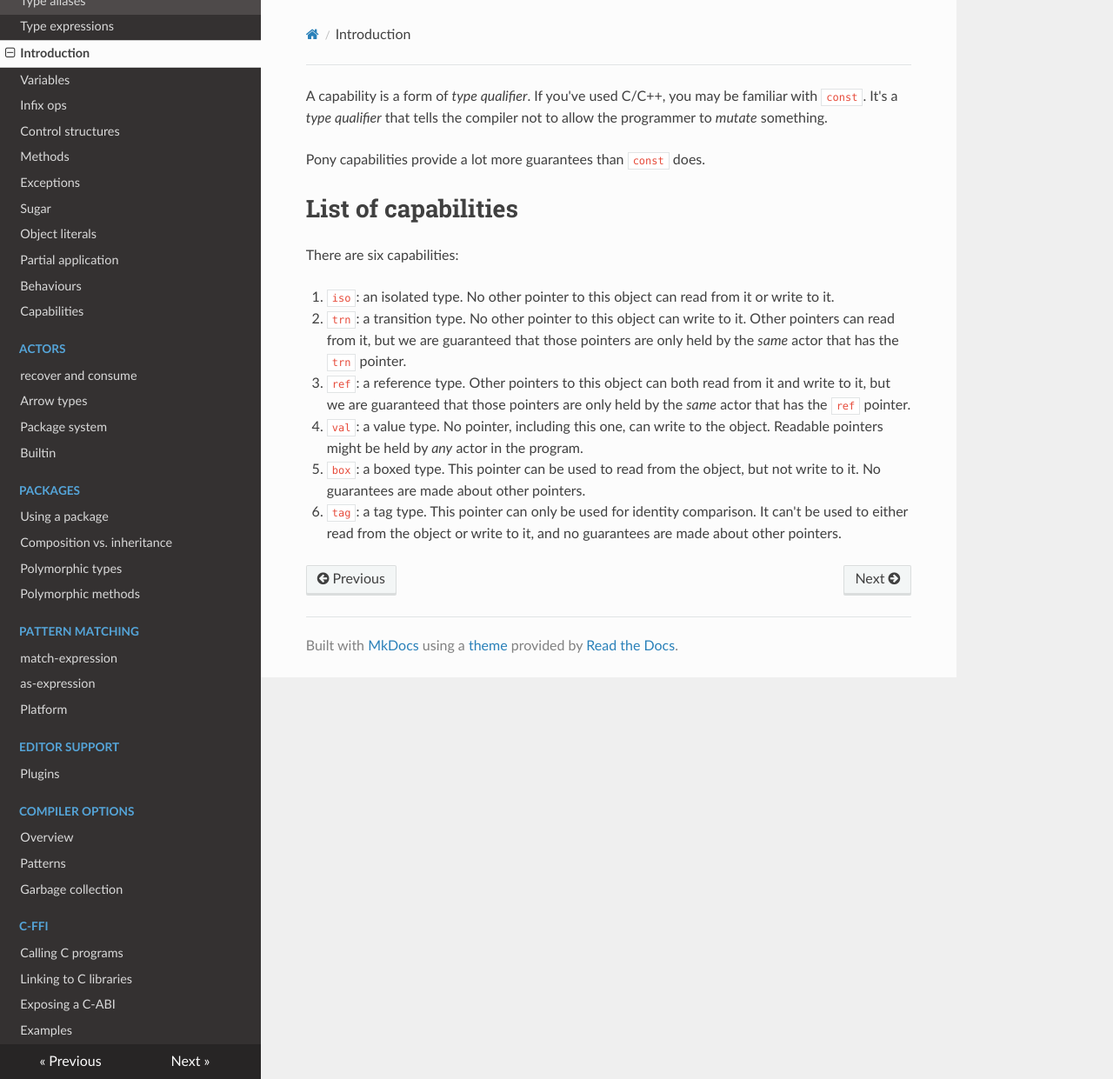
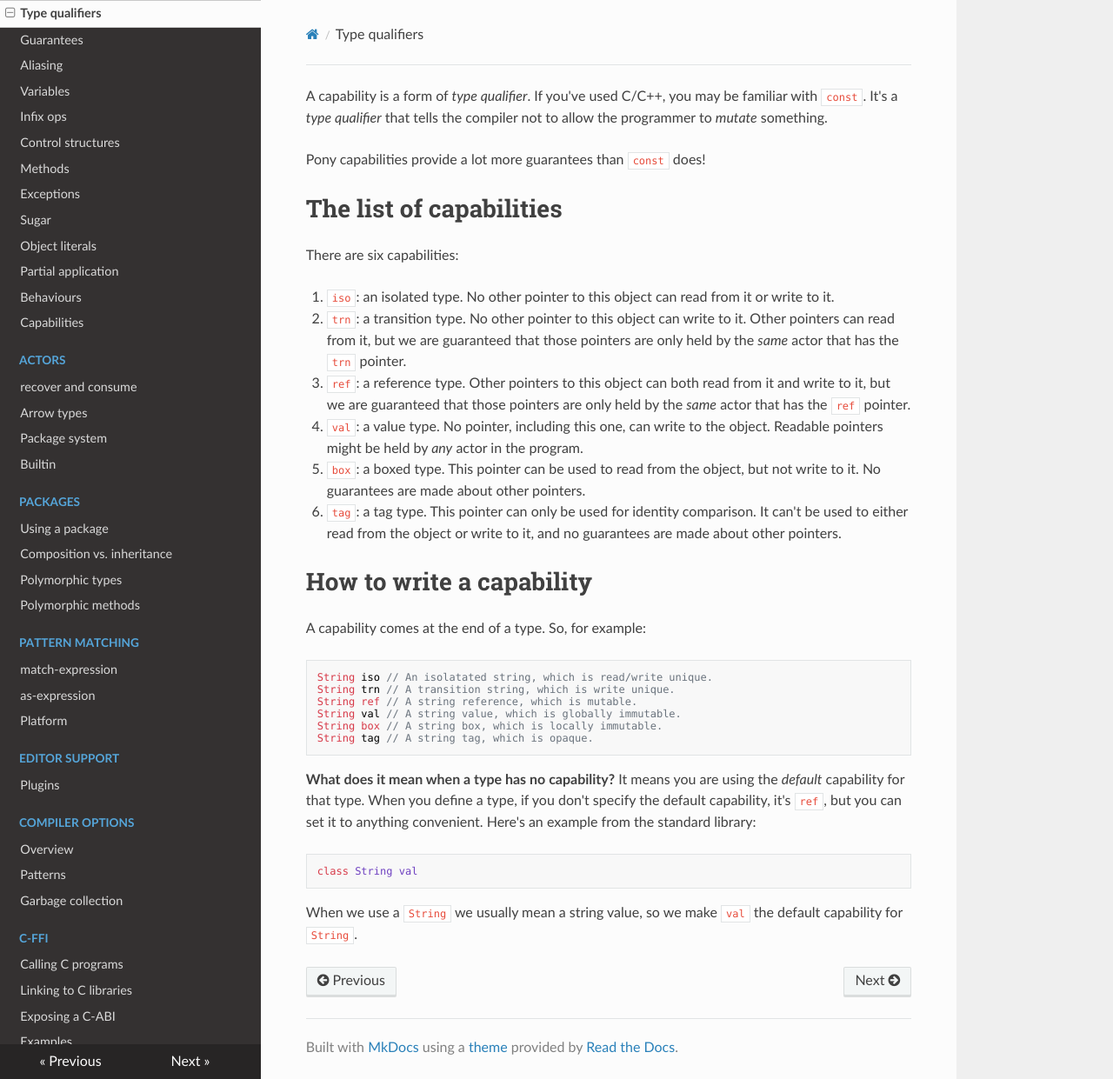
Before and after one commit to ponylang/pony-tutorial, an MkDocs documentation site: the page built from docs/capabilities/type-qualifiers.md, in a window 1280 px wide and 1241 px high. Shown: the whole window at 87% size. Built offline with MkDocs 1.6.1, drawn with Linux system fonts in a browser that asks for light colours; nearby versions of some CDN libraries; old or Windows-style settings are respelled for this version of MkDocs.

Commit message:
initial capabilities docs

````diff
--- a/docs/capabilities/introduction.md
+++ b/docs/capabilities/type-qualifiers.md
@@ -1,8 +1,8 @@
 A capability is a form of _type qualifier_. If you've used C/C++, you may be familiar with `const`. It's a _type qualifier_ that tells the compiler not to allow the programmer to _mutate_ something.
 
-Pony capabilities provide a lot more guarantees than `const` does.
+Pony capabilities provide a lot more guarantees than `const` does!
 
-# List of capabilities
+# The list of capabilities
 
 There are six capabilities:
 
@@ -12,3 +12,24 @@ There are six capabilities:
 4. `val`: a value type. No pointer, including this one, can write to the object. Readable pointers might be held by _any_ actor in the program.
 5. `box`: a boxed type. This pointer can be used to read from the object, but not write to it. No guarantees are made about other pointers.
 6. `tag`: a tag type. This pointer can only be used for identity comparison. It can't be used to either read from the object or write to it, and no guarantees are made about other pointers.
+
+# How to write a capability
+
+A capability comes at the end of a type. So, for example:
+
+```
+String iso // An isolatated string, which is read/write unique.
+String trn // A transition string, which is write unique.
+String ref // A string reference, which is mutable.
+String val // A string value, which is globally immutable.
+String box // A string box, which is locally immutable.
+String tag // A string tag, which is opaque.
+```
+
+__What does it mean when a type has no capability?__ It means you are using the _default_ capability for that type. When you define a type, if you don't specify the default capability, it's `ref`, but you can set it to anything convenient. Here's an example from the standard library:
+
+```
+class String val
+```
+
+When we use a `String` we usually mean a string value, so we make `val` the default capability for `String`.
--- a/mkdocs.yml
+++ b/mkdocs.yml
@@ -15,7 +15,9 @@ pages:
 - ["types/traits-and-interfaces.md"]
 - ["types/type-aliases.md"]
 - ["types/type-expressions.md"]
-- ["capabilities/introduction.md"]
+- ["capabilities/type-qualifiers.md"]
+- ["capabilities/guarantees.md"]
+- ["capabilities/aliasing.md"]
 - ["expressions/variables.md"]
 - ["expressions/infix-ops.md"]
 - ["expressions/control-structures.md"]
````
Also changed, not shown: docs/capabilities/aliasing.md (added, +106 -0 lines), docs/capabilities/guarantees.md (added, +38 -0 lines).
